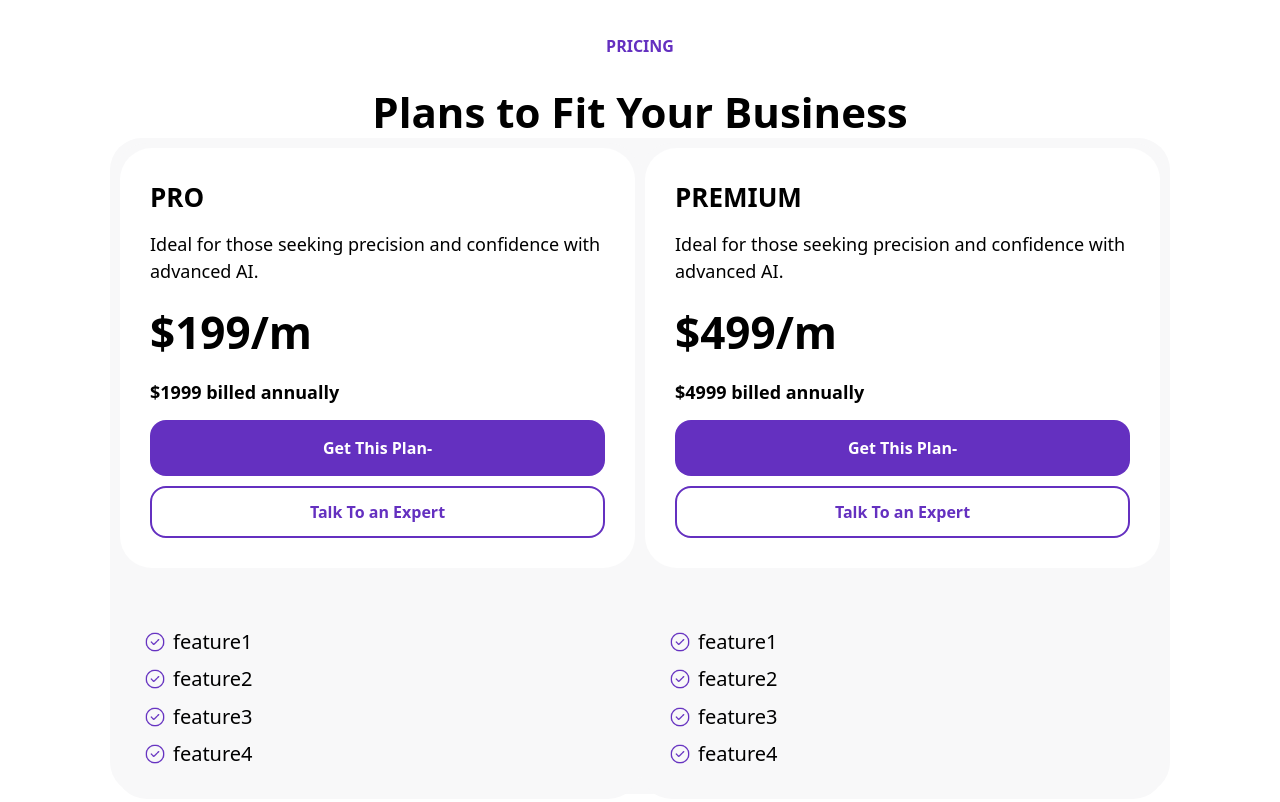
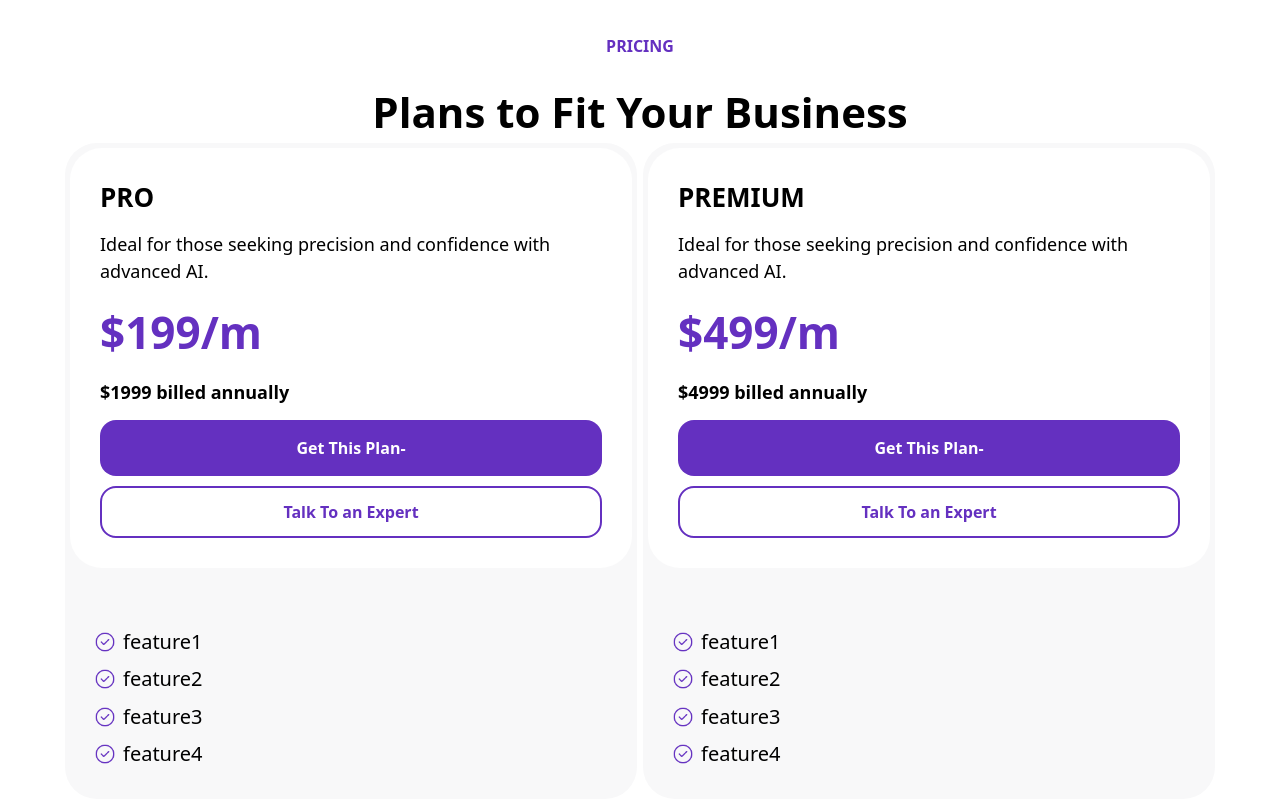
Before and after one commit to deepak-077/digital_Marketing, a Next.js app: page / in a window 1280 px wide. Shown: the part 7060-7862 px from the top of the page. Built offline with nearby package versions, Linux system fonts and the light colour scheme.

Commit message:
some design fix

```diff
--- a/app/components/Ninth.tsx
+++ b/app/components/Ninth.tsx
@@ -39,7 +39,7 @@ function Ninth(){
                 </div>
 
                 {/* Second component */}
-                <div className="w-265 h-164 flex justify-between bg-[#F8F8F9] p-[5px] rounded-4xl">
+                <div className="w-290 h-164 flex justify-between p-[5px] rounded-4xl">
 
                     {plans.map((item,index)=>(
                         <div className="w-full max-w-143 h-164 flex flex-col justify-between bg-[#F8F8F9] p-[5px] rounded-4xl ">
@@ -47,7 +47,7 @@ function Ninth(){
                             <div className="w-full h-105 flex flex-col justify-between bg-[#FFFFFF] p-[30px] rounded-4xl">
                                 <h3 className="text-[26px] font-semibold">{item.name}</h3>
                                 <p className="text-[18px]">{item.desc}</p>
-                                <h3 className="text-[44px] font-semibold">{item.monthly_price}</h3>
+                                <h3 className="text-[44px] font-semibold text-[#6430c0]">{item.monthly_price}</h3>
                                 <p className="text-[18px] font-semibold">{item.yearly_price}</p>
 
                                 <div className="w-full h-[118px] flex flex-col justify-between">
```
